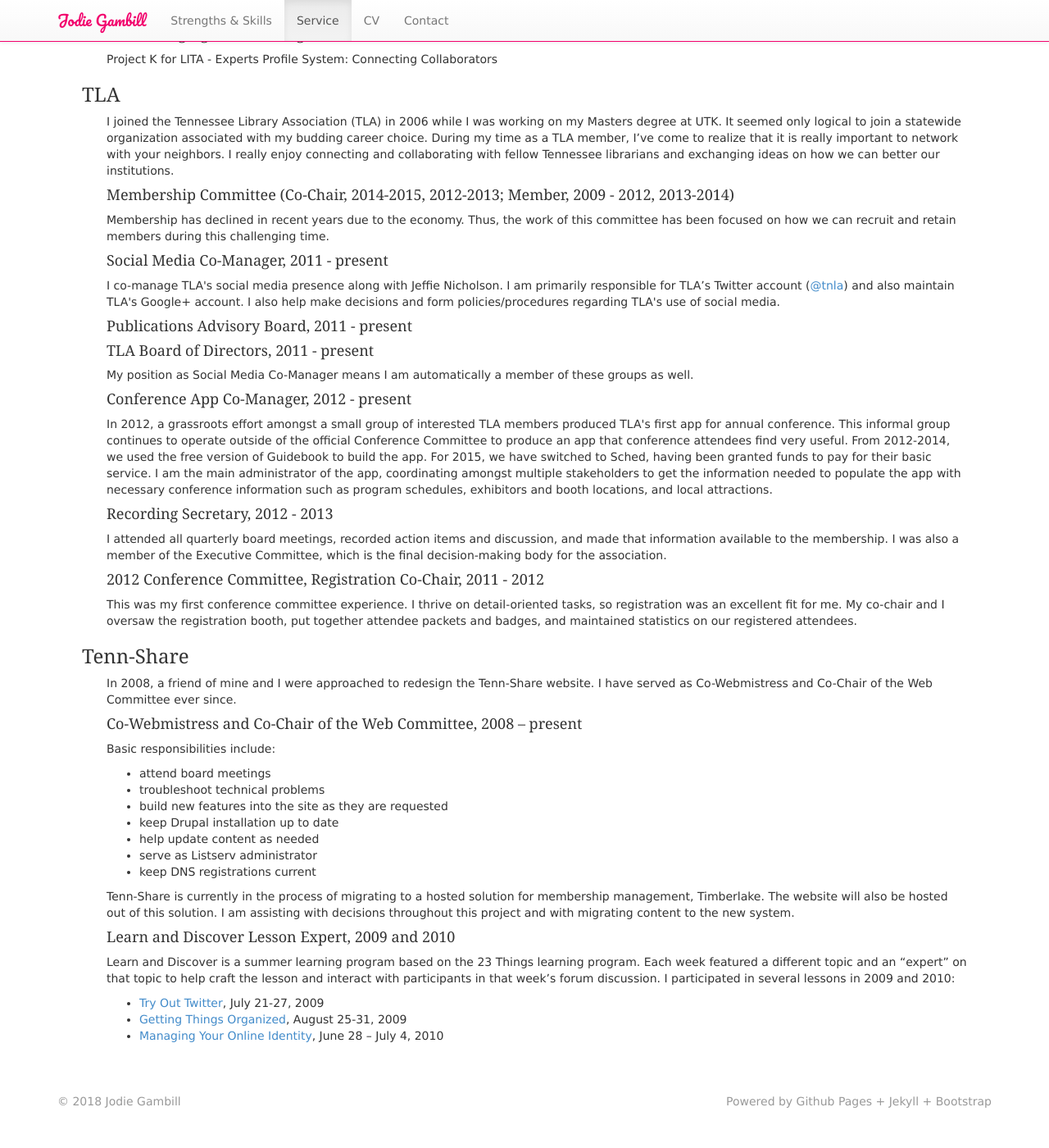
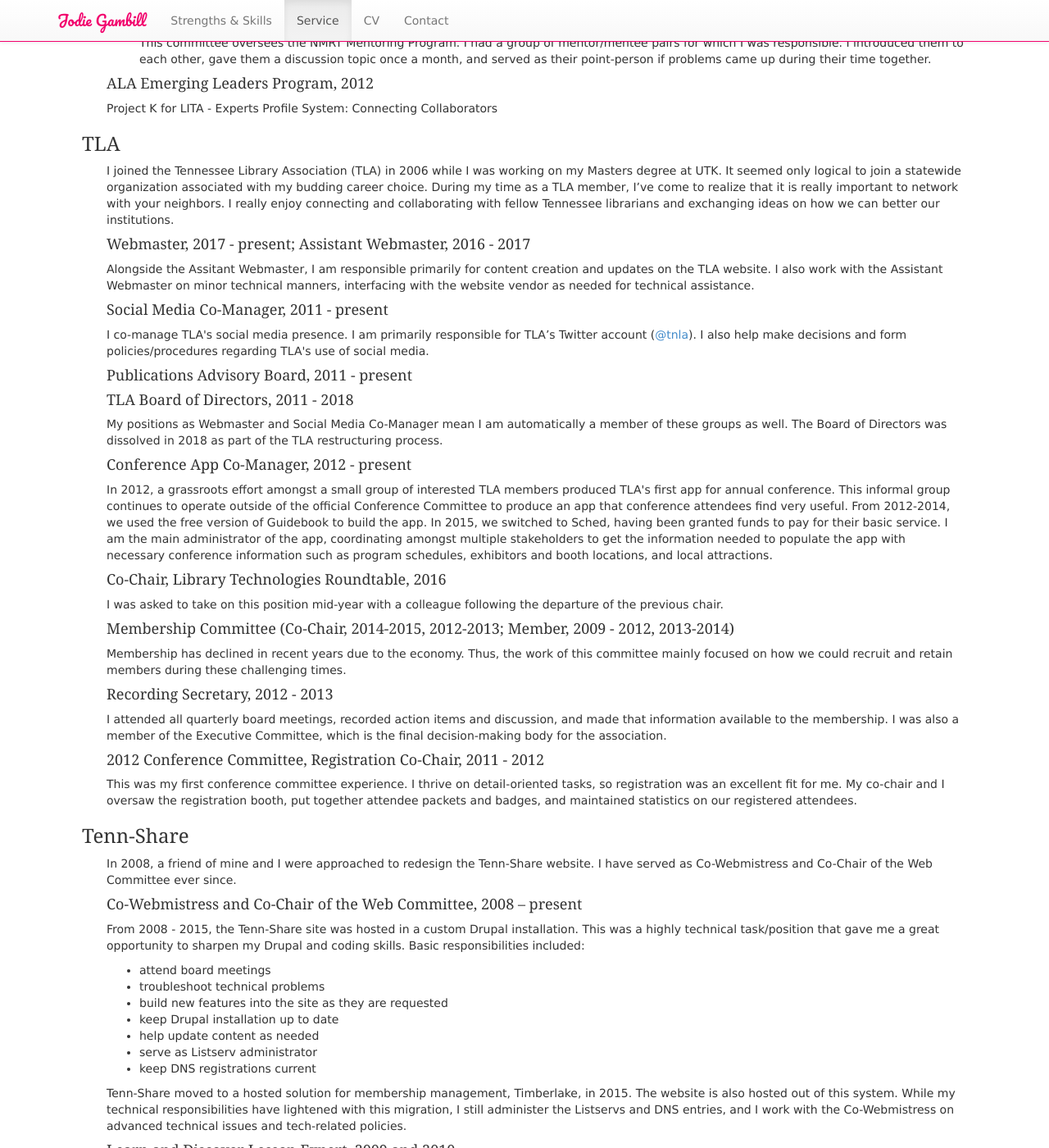
Before and after one commit to jgambill/jgambill.github.io, a Jekyll site: the page built from service/index.html, in a window 1280 px wide and 1400 px high, scrolled down 739 px. Shown: the whole window at 82% size. Built offline with Jekyll 4.4.1, drawn with Linux system fonts in a browser that asks for light colours; nearby versions of some CDN libraries; some web fonts are replaced; before the commit the page ends 2112 px from its top, so only the background shows below that; some of the changed text lies outside the part shown.

Commit message:
updated Service page

```diff
--- a/service/index.html
+++ b/service/index.html
@@ -11,16 +11,19 @@
 
         <h4>Library Information Technology Association (LITA), 2007 - present</h4>
         <ul class="sub_entries">
-            <li>Web Coordinating Committee, 2012 - present
-            <br />Vice-Chair, 2014-2015; Member, 2012-2014
+            <li>Bylaws Committee, 2017 - present
+            <br />Chair, 2018-2019; Vice-Chair, 2017-2018
+            <br />This committee handles all matters related to the division bylaws, including managing the renewal process for committees and interest groups.</li>
+            <li>Web Coordinating Committee, 2012 - 2016
+            <br />Chair, 2015-2016; Vice-Chair, 2014-2015; Member, 2012-2014
             <br />This committee keeps the LITA's various web presences up to date.</li>
             <li>Christian Larew Scholarship Committee, 2012 - 2013
             <br />This committee reviews applications for this scholarship and selects a worthy recipient.</li>
         </ul>
 
-        <h4>New Members Round Table (NMRT), 2005 - present</h4>
+        <h4>New Members Round Table (NMRT), 2005 - 2015</h4>
         <ul class="sub_entries">
-            <li>Archives Database Migration Task Force, 2013 - present
+            <li>Archives Database Migration Task Force, 2013 - 2015
             <br />This is a special task force created to create an implementation plan to the NMRT Board for migrating the NMRT Archives database to ALA's institutional repository. Activities include metadata decisions and coordinating with the current database administrator and representatives of ALA's IR.
             </li>
             <li>Web Committee, 2011 - 2013
@@ -44,18 +47,24 @@
     <div class="section-content">
         <p>I joined the Tennessee Library Association (TLA) in 2006 while I was working on my Masters degree at UTK.  It seemed only logical to join a statewide organization associated with my budding career choice.  During my time as a TLA member, I’ve come to realize that it is really important to network with your neighbors.  I really enjoy connecting and collaborating with fellow Tennessee librarians and exchanging ideas on how we can better our institutions.</p>
 
-        <h4>Membership Committee (Co-Chair, 2014-2015, 2012-2013; Member, 2009 - 2012, 2013-2014)</h4>
-        <p>Membership has declined in recent years due to the economy. Thus, the work of this committee has been focused on how we can recruit and retain members during this challenging time.</p>
+        <h4>Webmaster, 2017 - present; Assistant Webmaster, 2016 - 2017</h4>
+        <p>Alongside the Assitant Webmaster, I am responsible primarily for content creation and updates on the TLA website. I also work with the Assistant Webmaster on minor technical manners, interfacing with the website vendor as needed for technical assistance.</p>
 
         <h4>Social Media Co-Manager, 2011 - present</h4>
-        <p>I co-manage TLA's social media presence along with Jeffie Nicholson. I am primarily responsible for TLA&#8217;s Twitter account (<a href="http://twitter.com/tnla">@tnla</a>) and also maintain TLA's Google+ account. I also help make decisions and form policies/procedures regarding TLA's use of social media.</p>
+        <p>I co-manage TLA's social media presence. I am primarily responsible for TLA&#8217;s Twitter account (<a href="http://twitter.com/tnla">@tnla</a>). I also help make decisions and form policies/procedures regarding TLA's use of social media.</p>
 
         <h4>Publications Advisory Board, 2011 - present</h4>
-        <h4>TLA Board of Directors, 2011 - present</h4>
-        <p>My position as Social Media Co-Manager means I am automatically a member of these groups as well.</p>
+        <h4>TLA Board of Directors, 2011 - 2018</h4>
+        <p>My positions as Webmaster and Social Media Co-Manager mean I am automatically a member of these groups as well. The Board of Directors was dissolved in 2018 as part of the TLA restructuring process.</p>
 
         <h4>Conference App Co-Manager, 2012 - present</h4>
-        <p>In 2012, a grassroots effort amongst a small group of interested TLA members produced TLA's first app for annual conference. This informal group continues to operate outside of the official Conference Committee to produce an app that conference attendees find very useful. From 2012-2014, we used the free version of Guidebook to build the app. For 2015, we have switched to Sched, having been granted funds to pay for their basic service. I am the main administrator of the app, coordinating amongst multiple stakeholders to get the information needed to populate the app with necessary conference information such as program schedules, exhibitors and booth locations, and local attractions.</p>
+        <p>In 2012, a grassroots effort amongst a small group of interested TLA members produced TLA's first app for annual conference. This informal group continues to operate outside of the official Conference Committee to produce an app that conference attendees find very useful. From 2012-2014, we used the free version of Guidebook to build the app. In 2015, we switched to Sched, having been granted funds to pay for their basic service. I am the main administrator of the app, coordinating amongst multiple stakeholders to get the information needed to populate the app with necessary conference information such as program schedules, exhibitors and booth locations, and local attractions.</p>
+
+        <h4>Co-Chair, Library Technologies Roundtable, 2016</h4>
+        <p>I was asked to take on this position mid-year with a colleague following the departure of the previous chair.</p>
+
+        <h4>Membership Committee (Co-Chair, 2014-2015, 2012-2013; Member, 2009 - 2012, 2013-2014)</h4>
+        <p>Membership has declined in recent years due to the economy. Thus, the work of this committee mainly focused on how we could recruit and retain members during these challenging times.</p>
 
         <h4>Recording Secretary, 2012 - 2013</h4>
         <p>I attended all quarterly board meetings, recorded action items and discussion, and made that information available to the membership. I was also a member of the Executive Committee, which is the final decision-making body for the association.</p>
@@ -71,7 +80,7 @@
         <p>In 2008, a friend of mine and I were approached to redesign the Tenn-Share website. I have served as Co-Webmistress and Co-Chair of the Web Committee ever since.</p>
 
         <h4>Co-Webmistress and Co-Chair of the Web Committee, 2008 – present</h4>
-        <p>Basic responsibilities include:</p>
+        <p>From 2008 - 2015, the Tenn-Share site was hosted in a custom Drupal installation. This was a highly technical task/position that gave me a great opportunity to sharpen my Drupal and coding skills. Basic responsibilities included:</p>
         <ul>
             <li>attend board meetings</li>
             <li>troubleshoot technical problems</li>
@@ -82,7 +91,7 @@
             <li>keep DNS registrations current</li>
         </ul>
 
-        <p>Tenn-Share is currently in the process of migrating to a hosted solution for membership management, Timberlake. The website will also be hosted out of this solution. I am assisting with decisions throughout this project and with migrating content to the new system.</p>
+        <p>Tenn-Share moved to a hosted solution for membership management, Timberlake, in 2015. The website is also hosted out of this system. While my technical responsibilities have lightened with this migration, I still administer the Listservs and DNS entries, and I work with the Co-Webmistress on advanced technical issues and tech-related policies.</p>
 
         <h4>Learn and Discover Lesson Expert, 2009 and 2010</h4>
         <p>Learn and Discover is a summer learning program based on the 23 Things learning program. Each week featured a different topic and an “expert” on that topic to help craft the lesson and interact with participants in that week’s forum discussion.  I participated in several lessons in 2009 and 2010:</p>
```
